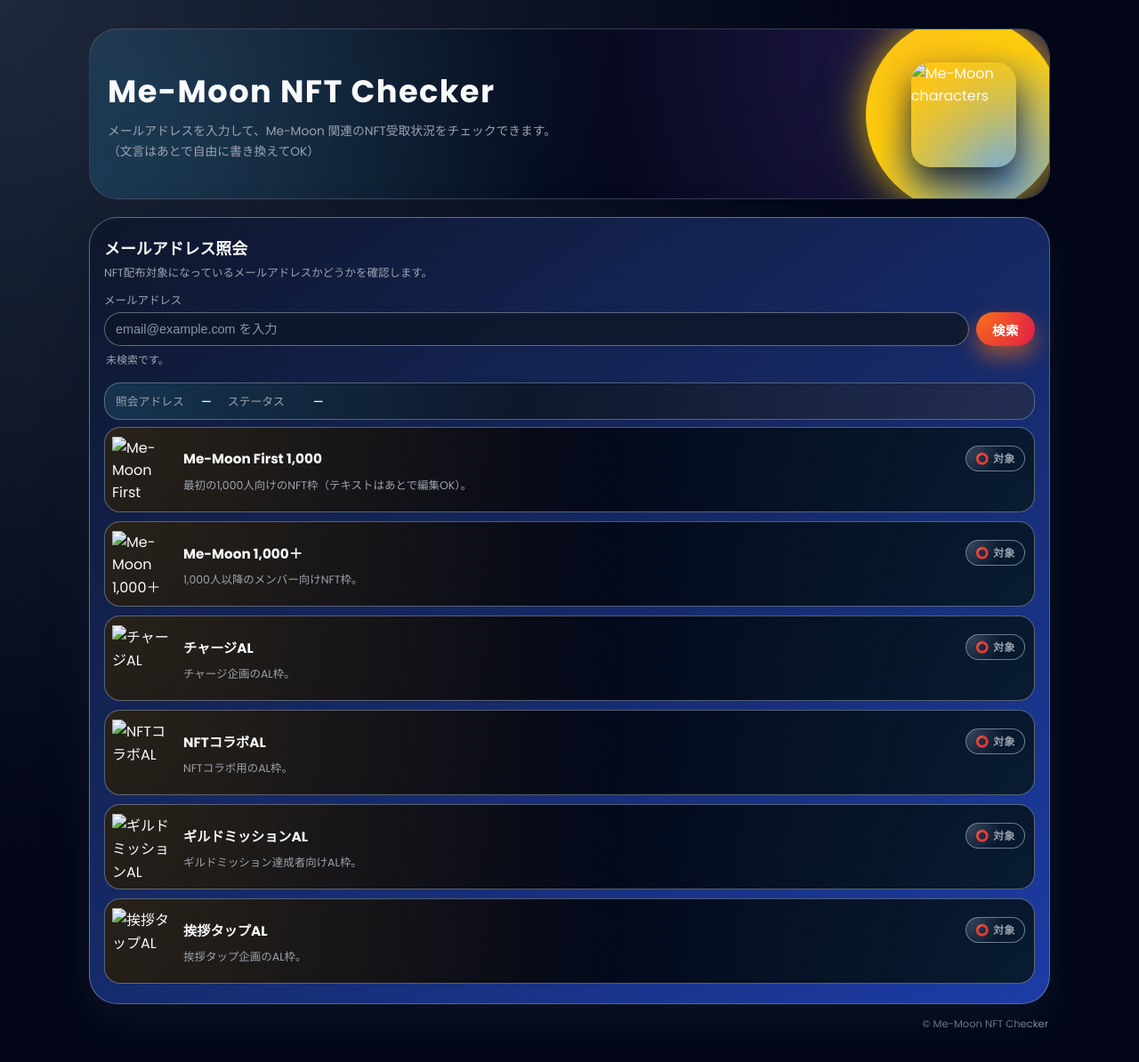
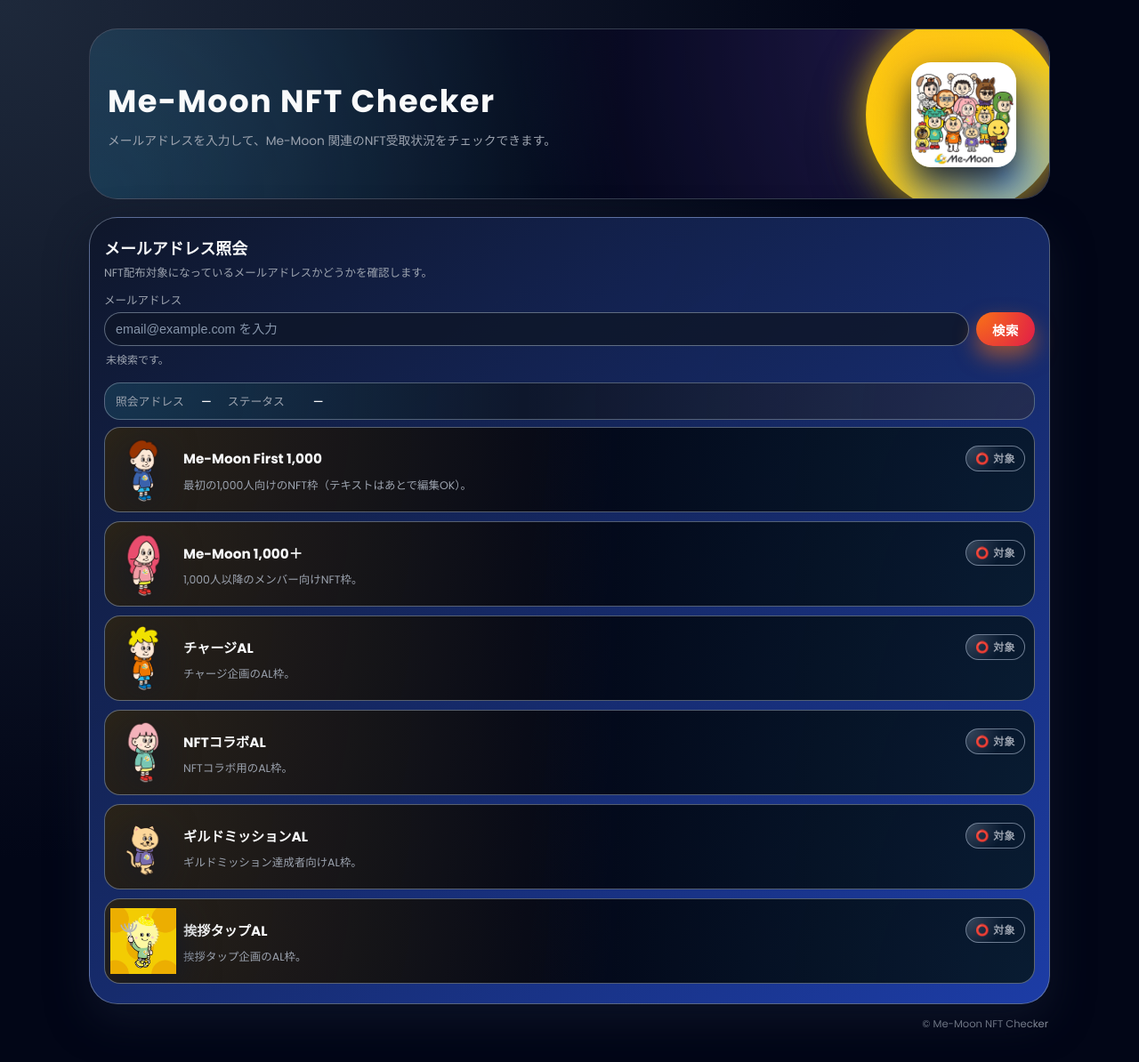
Before and after one commit to kimura-jane/me-moon-nft, a plain HTML site: page index.html in a window 1280 px wide. Shown: the whole page at 89% size. Drawn offline with Linux system fonts and the light colour scheme.

Commit message:
Update image paths and remove unnecessary text

```diff
--- a/index.html
+++ b/index.html
@@ -16,13 +16,12 @@
         <div class="hero-copy">
           <h1 class="hero-title">Me-Moon NFT Checker</h1>
           <p class="hero-subtitle">
-            メールアドレスを入力して、Me-Moon 関連のNFT受取状況をチェックできます。<br />
-            （文言はあとで自由に書き換えてOK）
+            メールアドレスを入力して、Me-Moon 関連のNFT受取状況をチェックできます。
           </p>
         </div>
         <div class="hero-visual">
           <div class="hero-circle"></div>
-          <img src="images/memoon_group_hero.jpg" alt="Me-Moon characters" class="hero-image" />
+          <img src="memoon_group_hero.jpg" alt="Me-Moon characters" class="hero-image" />
         </div>
       </div>
     </header>
@@ -66,7 +65,7 @@
         <section class="nft-list">
           <article class="nft-item" data-key="memoonFirst1000">
             <div class="nft-character">
-              <img src="images/memoon_boy_blue.png" alt="Me-Moon First 1,000" />
+              <img src="memoon_boy_blue.png" alt="Me-Moon First 1,000" />
             </div>
             <div class="nft-content">
               <div class="nft-header">
@@ -82,7 +81,7 @@
 
           <article class="nft-item" data-key="memoon1000plus">
             <div class="nft-character">
-              <img src="images/memoon_girl_pink.png" alt="Me-Moon 1,000＋" />
+              <img src="memoon_girl_pink.png" alt="Me-Moon 1,000＋" />
             </div>
             <div class="nft-content">
               <div class="nft-header">
@@ -98,7 +97,7 @@
 
           <article class="nft-item" data-key="chargeAL">
             <div class="nft-character">
-              <img src="images/memoon_boy_orange.png" alt="チャージAL" />
+              <img src="memoon_boy_orange.png" alt="チャージAL" />
             </div>
             <div class="nft-content">
               <div class="nft-header">
@@ -114,7 +113,7 @@
 
           <article class="nft-item" data-key="nftCollabAL">
             <div class="nft-character">
-              <img src="images/memoon_girl_mint.png" alt="NFTコラボAL" />
+              <img src="memoon_girl_mint.png" alt="NFTコラボAL" />
             </div>
             <div class="nft-content">
               <div class="nft-header">
@@ -130,7 +129,7 @@
 
           <article class="nft-item" data-key="guildMissionAL">
             <div class="nft-character">
-              <img src="images/memoon_cat_purple.png" alt="ギルドミッションAL" />
+              <img src="memoon_cat_purple.png" alt="ギルドミッションAL" />
             </div>
             <div class="nft-content">
               <div class="nft-header">
@@ -146,7 +145,7 @@
 
           <article class="nft-item" data-key="greetingTapAL">
             <div class="nft-character">
-              <img src="images/memoon_durian.png" alt="挨拶タップAL" />
+              <img src="memoon_durian.png" alt="挨拶タップAL" />
             </div>
             <div class="nft-content">
               <div class="nft-header">
```
